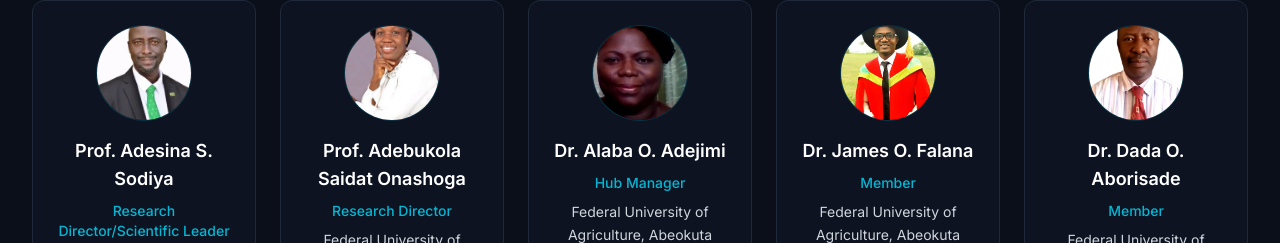
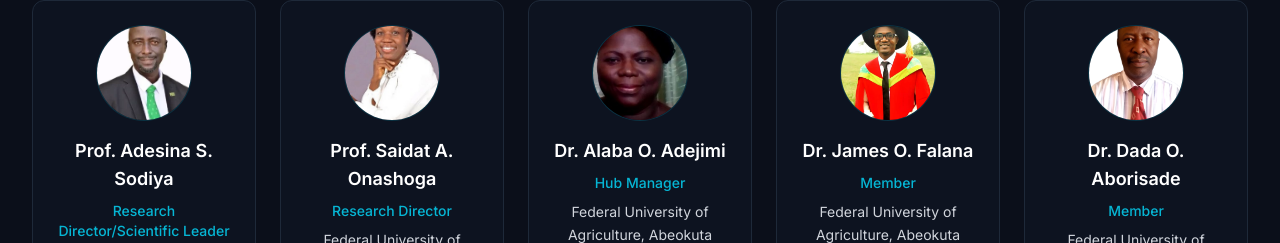
Before and after one commit to newest-j/Smart-Cyber-Defence-Research-Hub, a Vue app: page /team in a window 1280 px wide. Shown: the part 508-751 px from the top of the page. Built offline with nearby package versions, Linux system fonts and the light colour scheme.

Commit message:
teams update

```diff
--- a/src/views/Team.vue
+++ b/src/views/Team.vue
@@ -79,7 +79,7 @@ const hubTeam: TeamMember[] = [
     image: profSodiyaImage,
   },
   {
-    name: 'Prof. Adebukola Saidat Onashoga',
+    name: 'Prof. Saidat A. Onashoga',
     role: 'Research Director',
     image: profOnashogaImage,
   },
```
